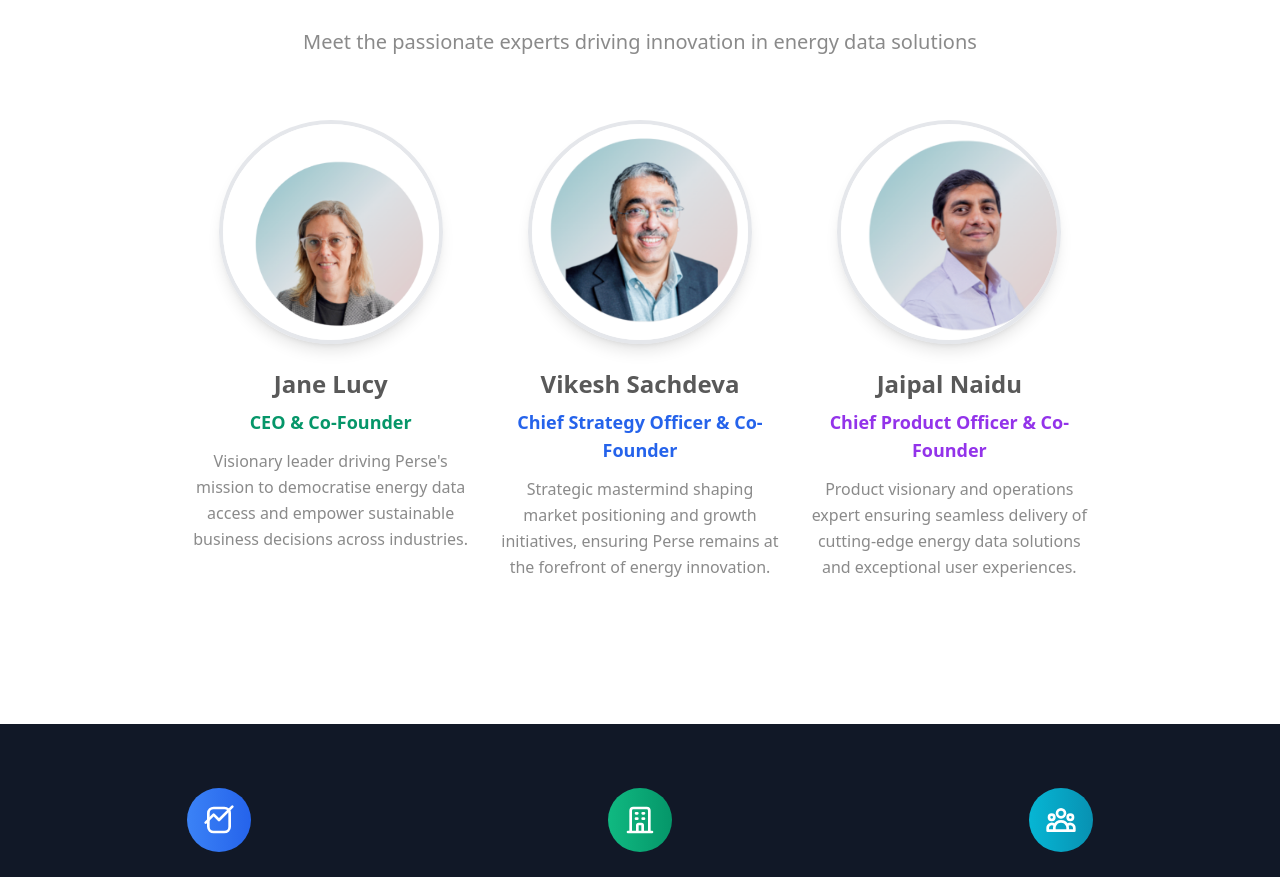
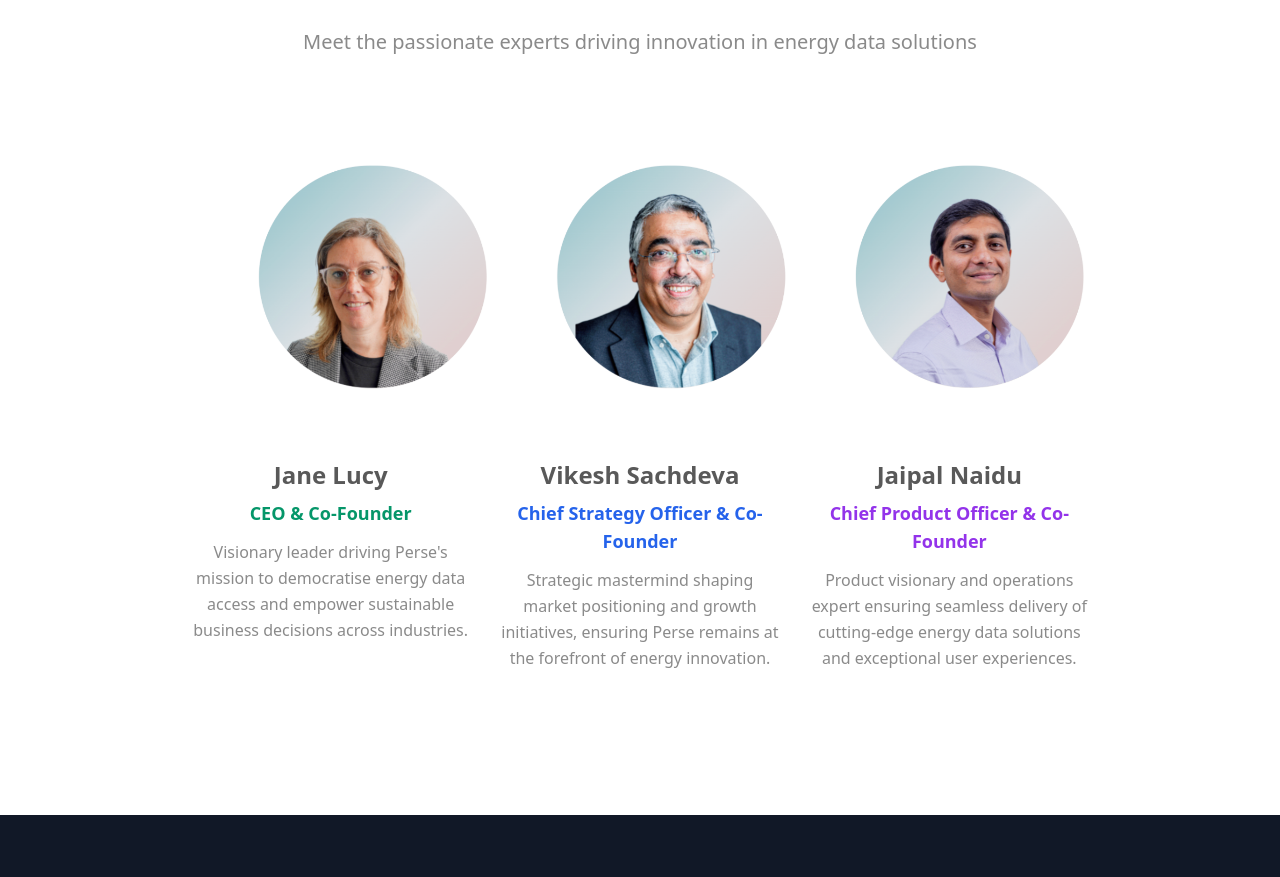
Before and after one commit to chaitanyak-hub/perse-energy-insights, a React (Vite) app: page /about in a window 1280 px wide. Shown: the part 1097-1974 px from the top of the page. Built offline with nearby package versions, Linux system fonts and the light colour scheme.

Commit message:
Replace team photos
Replaced the team photos with the attached images.

```diff
--- a/src/pages/About.tsx
+++ b/src/pages/About.tsx
@@ -94,15 +94,17 @@ const About = () => {
           </div>
 
           {/* Team Leadership */}
-          <div className="grid md:grid-cols-3 gap-8 max-w-4xl mx-auto mb-16">
-            <div className="text-center">
-              <div className="w-56 h-56 mx-auto mb-6 rounded-full overflow-hidden border-4 border-gray-200 shadow-lg">
+          <div className="text-center mb-16">
+            <div className="max-w-4xl mx-auto mb-12">
               <img
-                  src="/lovable-uploads/4d99d5cc-c279-428f-bf47-257999d90917.png"
-                  alt="Jane Lucy - CEO & Co-Founder"
-                  className="w-full h-full object-cover object-center"
+                src="/lovable-uploads/2b2d3619-6149-49a8-b7a3-7840810cbd98.png"
+                alt="Perse Leadership Team - Jane Lucy, Vikesh Sachdeva, Jaipal Naidu"
+                className="w-full h-auto"
               />
             </div>
+
+            <div className="grid md:grid-cols-3 gap-8 max-w-4xl mx-auto">
+              <div className="text-center">
                 <h3 className="text-2xl font-bold text-text-primary mb-2">Jane Lucy</h3>
                 <p className="text-lg text-emerald-600 font-semibold mb-3">CEO & Co-Founder</p>
                 <p className="text-text-primary/70 leading-relaxed">
@@ -112,13 +114,6 @@ const About = () => {
               </div>
 
               <div className="text-center">
-              <div className="w-56 h-56 mx-auto mb-6 rounded-full overflow-hidden border-4 border-gray-200 shadow-lg">
-                <img
-                  src="/lovable-uploads/1776843b-8b0e-47cc-89cf-abf5b696f0e3.png"
-                  alt="Vikesh Sachdeva - Chief Strategy Officer & Co-Founder"
-                  className="w-full h-full object-cover object-center"
-                />
-              </div>
                 <h3 className="text-2xl font-bold text-text-primary mb-2">Vikesh Sachdeva</h3>
                 <p className="text-lg text-blue-600 font-semibold mb-3">Chief Strategy Officer & Co-Founder</p>
                 <p className="text-text-primary/70 leading-relaxed">
@@ -128,19 +123,13 @@ const About = () => {
               </div>
 
               <div className="text-center">
-              <div className="w-56 h-56 mx-auto mb-6 rounded-full overflow-hidden border-4 border-gray-200 shadow-lg">
-                <img
-                  src="/lovable-uploads/2b19cf67-77fe-4a31-b6fe-b2bf1c6484a3.png"
-                  alt="Jaipal Naidu - Chief Product Officer & Co-Founder"
-                  className="w-full h-full object-cover object-center"
-                />
-              </div>
                 <h3 className="text-2xl font-bold text-text-primary mb-2">Jaipal Naidu</h3>
                 <p className="text-lg text-purple-600 font-semibold mb-3">Chief Product Officer & Co-Founder</p>
                 <p className="text-text-primary/70 leading-relaxed">
                   Product visionary and operations expert ensuring seamless delivery
                   of cutting-edge energy data solutions and exceptional user experiences.
                 </p>
+              </div>
             </div>
           </div>
         </div>
```
Also changed, not shown: public/lovable-uploads/2b2d3619-6149-49a8-b7a3-7840810cbd98.png (added). Lines whose indentation alone changed are shown as unchanged.
